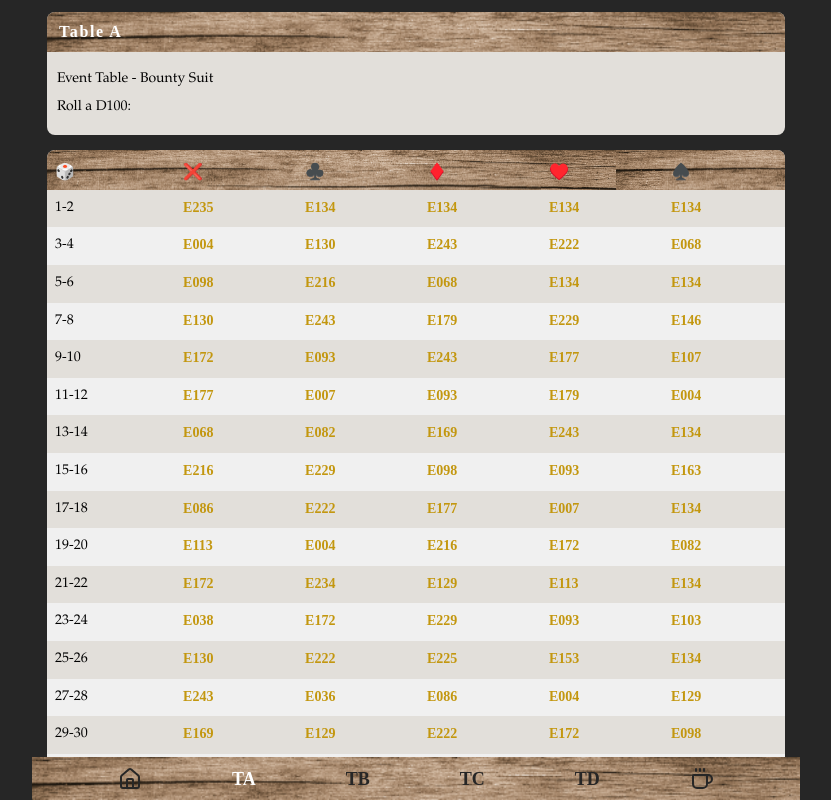
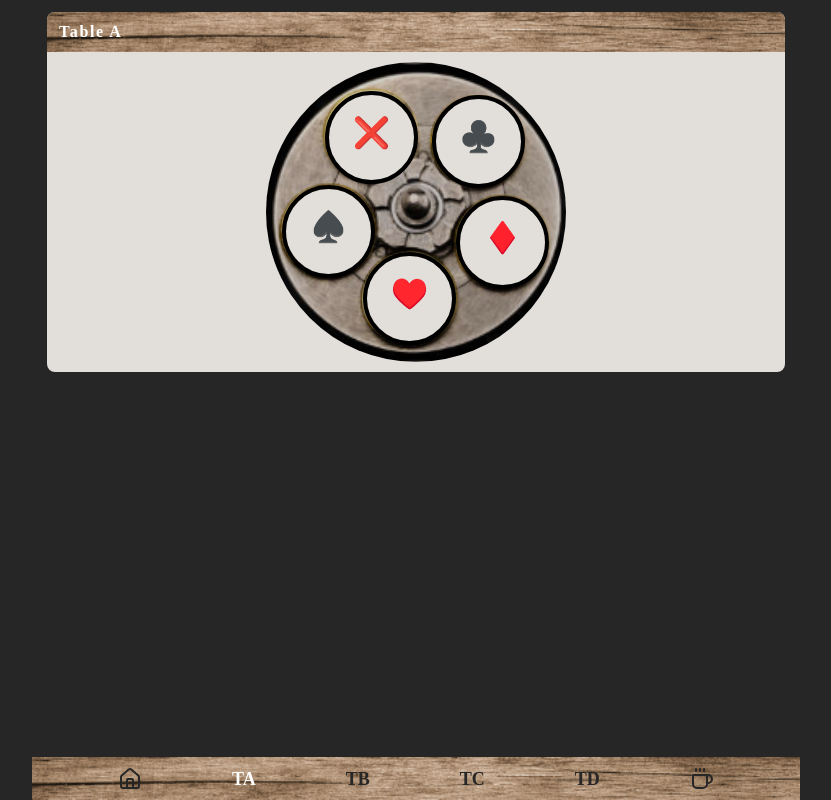
Before and after one commit to BroBuddy/the-drifter, a React (Vite) app: page /table/a in a window 1280 px wide. Shown: the top 800 px of the page, without its empty margins (224-1055 px from the left). Built offline with nearby package versions, Linux system fonts and the light colour scheme; a web font is replaced by a local one.

Commit message:
created revolver drum

```diff
--- /dev/null
+++ b/src/features/table/components/RevolverDrum.module.scss
@@ -0,0 +1,62 @@
+.revolverDrum {
+    background-image: url('/images/revolver_drum.png');
+    background-size: contain;
+    border-radius: 100%;
+    background-position: 0 4px;
+    position: relative;
+    margin: 0 auto;
+    height: 300px;
+    width: 300px;
+    transition: transform 0.5s ease-in-out;
+}
+
+.rolling {
+    transform: rotate(720deg);
+}
+
+.ammoA,
+.ammoB,
+.ammoC,
+.ammoD,
+.ammoE {
+    background-color: var(--grey);
+    border: 4px solid var(--black);
+    border-radius: 100%;
+    cursor: pointer;
+    font-size: 30px;
+    position: absolute;
+    text-align: center;
+    padding: 20px 20px 10px 20px;
+    height: 55px;
+    width: 45px;
+
+    &:hover {
+        background-color: var(--white);
+        border-color: var(--dark-grey);
+    }
+}
+
+.ammoA {
+    left: 59px;
+    top: 29px;
+}
+
+.ammoB {
+    left: 166px;
+    top: 33px;
+}
+
+.ammoC {
+    left: 190px;
+    top: 134px;
+}
+
+.ammoD {
+    left: 97px;
+    top: 190px;
+}
+
+.ammoE {
+    left: 16px;
+    top: 123px;
+}
--- /dev/null
+++ b/src/features/table/components/RevolverDrum.tsx
@@ -0,0 +1,75 @@
+import Card from '@/components/Card'
+import styles from './RevolverDrum.module.scss'
+import { rollAndFind } from '@/lib/tableMatrix'
+import type { TableType } from '@/features/rule/types/RuleType'
+import { useState } from 'react'
+import { useNavigate } from 'react-router-dom'
+
+function RevolverDrum({ table }: { table: TableType }) {
+    const navigate = useNavigate()
+    const [isRolling, setIsRolling] = useState<boolean>(false)
+
+    const rollDrum = (position: number) => {
+        const { roll, row } = rollAndFind(100, table)
+
+        if (!row) {
+            console.log('No row found', roll)
+            return
+        }
+
+        const event = row[position + 1].toLowerCase()
+
+        setIsRolling(true)
+
+        setTimeout(() => {
+            navigate(`/event/${event}`)
+        }, 1000)
+    }
+
+    return (
+        <Card title="Table A">
+            <div
+                className={`${styles.revolverDrum} ${
+                    isRolling ? styles.rolling : ''
+                }`}
+            >
+                {!isRolling && (
+                    <>
+                        <span
+                            className={styles.ammoA}
+                            onClick={() => rollDrum(0)}
+                        >
+                            ❌
+                        </span>
+                        <span
+                            className={styles.ammoB}
+                            onClick={() => rollDrum(1)}
+                        >
+                            ♣️
+                        </span>
+                        <span
+                            className={styles.ammoC}
+                            onClick={() => rollDrum(2)}
+                        >
+                            ♦️
+                        </span>
+                        <span
+                            className={styles.ammoD}
+                            onClick={() => rollDrum(3)}
+                        >
+                            ♥️
+                        </span>
+                        <span
+                            className={styles.ammoE}
+                            onClick={() => rollDrum(4)}
+                        >
+                            ♠️
+                        </span>
+                    </>
+                )}
+            </div>
+        </Card>
+    )
+}
+
+export default RevolverDrum
--- a/src/features/table/pages/TableA.tsx
+++ b/src/features/table/pages/TableA.tsx
@@ -1,9 +1,16 @@
-import TableView from '../components/TableView'
+import { useRuleService } from '@/features/rule/services/RuleService'
+import RevolverDrum from '../components/RevolverDrum'
 
 function TableA() {
+    const { getRuleDataByTag } = useRuleService()
+    const rule = getRuleDataByTag('r201a')
+    const table = rule?.tables?.[0]
+
+    if (!table) return null
+
     return (
         <>
-            <TableView tag="r201a" />
+            <RevolverDrum table={table} />
         </>
     )
 }
```
Also changed, not shown: src/features/table/pages/TablePage.module.scss (deleted, +0 -9 lines), public/images/revolver_drum.png (added), 26 other files (tests, documents, lock files or other folders).
